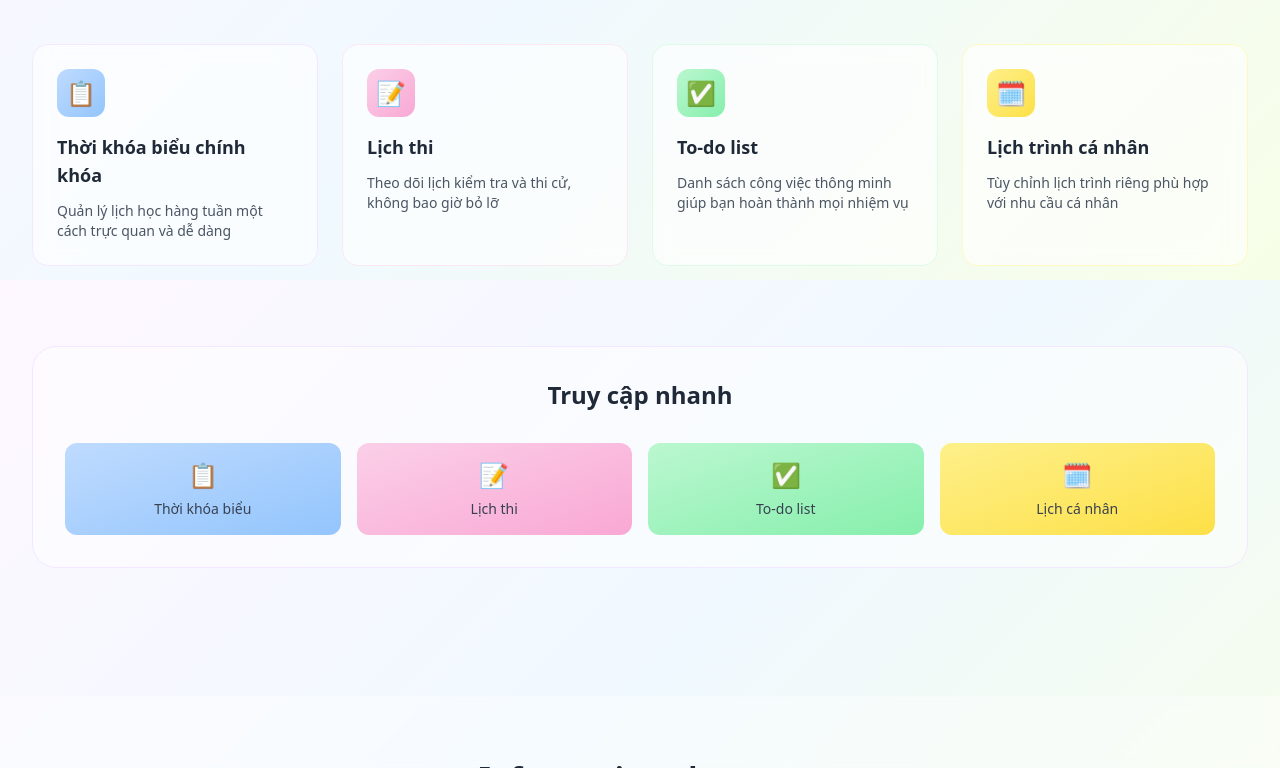
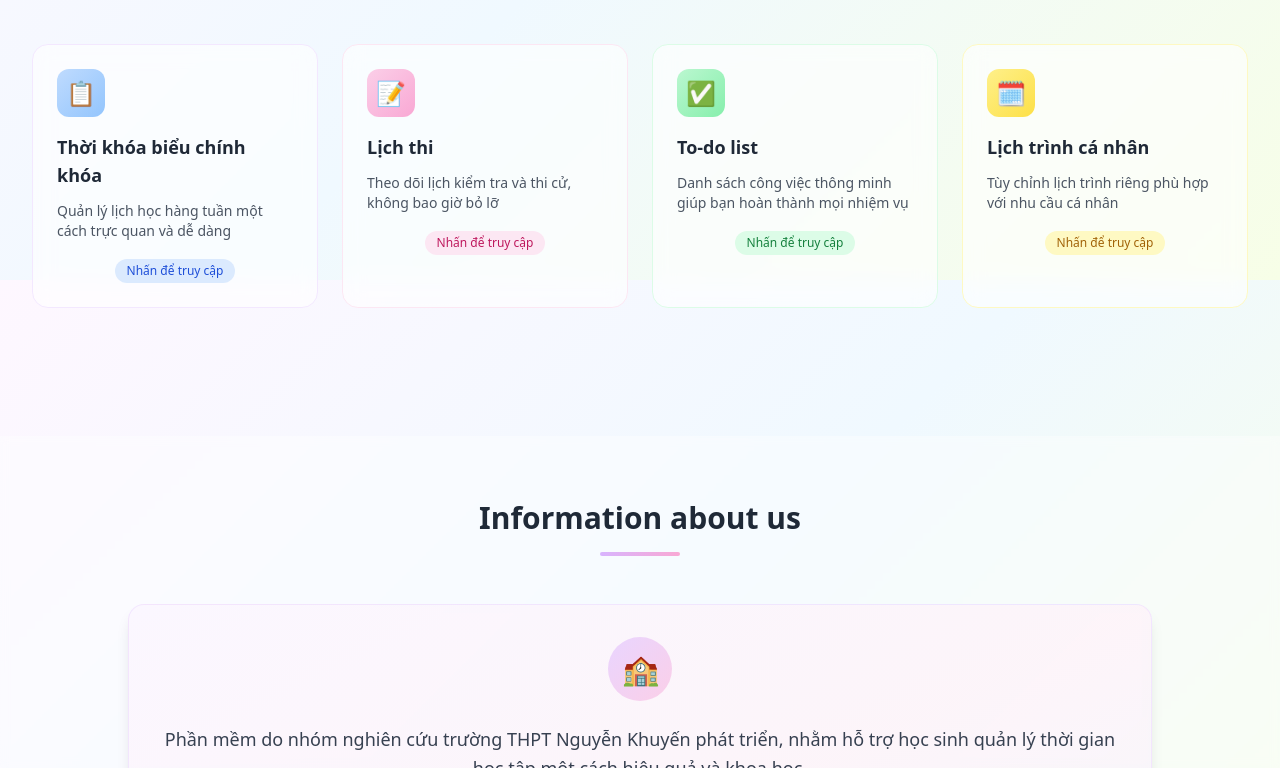
Before and after one commit to nckhthptnk/minitkb, a plain HTML site: page index.html in a window 1280 px wide. Shown: the part 520-1288 px from the top of the page. Drawn offline with nearby package versions, Linux system fonts and the light colour scheme.

Commit message:
Update index.html

```diff
--- a/index.html
+++ b/index.html
@@ -84,64 +84,51 @@
                 <h3 class="text-3xl font-bold text-center text-gray-800 mb-12">Tính năng chính</h3>
                 <div class="grid md:grid-cols-2 lg:grid-cols-4 gap-6">
                     <!-- Thời khóa biểu chính khóa -->
-                    <div class="feature-card bg-white/60 p-6 rounded-2xl border border-purple-100 hover:border-purple-200">
+                    <div class="feature-card bg-white/60 p-6 rounded-2xl border border-purple-100 hover:border-purple-200 cursor-pointer" data-link="https://tkbnkhoahung.github.io/tkbnk2526hs/">
                         <div class="w-12 h-12 bg-gradient-to-br from-blue-200 to-blue-300 rounded-xl flex items-center justify-center mb-4">
                             <span class="text-2xl">📋</span>
                         </div>
                         <h4 class="text-lg font-semibold text-gray-800 mb-3">Thời khóa biểu chính khóa</h4>
                         <p class="text-gray-600 text-sm">Quản lý lịch học hàng tuần một cách trực quan và dễ dàng</p>
+                        <div class="mt-4 text-center">
+                            <span class="inline-block bg-blue-100 text-blue-700 px-3 py-1 rounded-full text-xs font-medium">Nhấn để truy cập</span>
+                        </div>
                     </div>
 
                     <!-- Lịch thi -->
-                    <div class="feature-card bg-white/60 p-6 rounded-2xl border border-pink-100 hover:border-pink-200">
+                    <div class="feature-card bg-white/60 p-6 rounded-2xl border border-pink-100 hover:border-pink-200 cursor-pointer" data-link="https://tkbnkhoahung.github.io/lichkiemtra/">
                         <div class="w-12 h-12 bg-gradient-to-br from-pink-200 to-pink-300 rounded-xl flex items-center justify-center mb-4">
                             <span class="text-2xl">📝</span>
                         </div>
                         <h4 class="text-lg font-semibold text-gray-800 mb-3">Lịch thi</h4>
                         <p class="text-gray-600 text-sm">Theo dõi lịch kiểm tra và thi cử, không bao giờ bỏ lỡ</p>
+                        <div class="mt-4 text-center">
+                            <span class="inline-block bg-pink-100 text-pink-700 px-3 py-1 rounded-full text-xs font-medium">Nhấn để truy cập</span>
+                        </div>
                     </div>
 
                     <!-- To-do list -->
-                    <div class="feature-card bg-white/60 p-6 rounded-2xl border border-green-100 hover:border-green-200">
+                    <div class="feature-card bg-white/60 p-6 rounded-2xl border border-green-100 hover:border-green-200 cursor-pointer" data-link="https://nckhthptnk.github.io/To-do-list/">
                         <div class="w-12 h-12 bg-gradient-to-br from-green-200 to-green-300 rounded-xl flex items-center justify-center mb-4">
                             <span class="text-2xl">✅</span>
                         </div>
                         <h4 class="text-lg font-semibold text-gray-800 mb-3">To-do list</h4>
                         <p class="text-gray-600 text-sm">Danh sách công việc thông minh giúp bạn hoàn thành mọi nhiệm vụ</p>
+                        <div class="mt-4 text-center">
+                            <span class="inline-block bg-green-100 text-green-700 px-3 py-1 rounded-full text-xs font-medium">Nhấn để truy cập</span>
+                        </div>
                     </div>
 
                     <!-- Lịch trình cá nhân -->
-                    <div class="feature-card bg-white/60 p-6 rounded-2xl border border-yellow-100 hover:border-yellow-200">
+                    <div class="feature-card bg-white/60 p-6 rounded-2xl border border-yellow-100 hover:border-yellow-200 cursor-pointer" data-link="https://nckhthptnk.github.io/LichTrinhCaNhan/">
                         <div class="w-12 h-12 bg-gradient-to-br from-yellow-200 to-yellow-300 rounded-xl flex items-center justify-center mb-4">
                             <span class="text-2xl">🗓️</span>
                         </div>
                         <h4 class="text-lg font-semibold text-gray-800 mb-3">Lịch trình cá nhân</h4>
                         <p class="text-gray-600 text-sm">Tùy chỉnh lịch trình riêng phù hợp với nhu cầu cá nhân</p>
-                    </div>
-                </div>
-            </section>
-
-            <!-- Quick Access -->
-            <section class="mb-20">
-                <div class="bg-white/50 rounded-3xl p-8 border border-purple-100">
-                    <h3 class="text-2xl font-bold text-center text-gray-800 mb-8">Truy cập nhanh</h3>
-                    <div class="grid md:grid-cols-4 gap-4">
-                        <button class="bg-gradient-to-br from-blue-200 to-blue-300 hover:from-blue-300 hover:to-blue-400 p-4 rounded-xl transition-all duration-300 transform hover:scale-105">
-                            <div class="text-2xl mb-2">📋</div>
-                            <div class="text-sm font-medium text-gray-700">Thời khóa biểu</div>
-                        </button>
-                        <button class="bg-gradient-to-br from-pink-200 to-pink-300 hover:from-pink-300 hover:to-pink-400 p-4 rounded-xl transition-all duration-300 transform hover:scale-105">
-                            <div class="text-2xl mb-2">📝</div>
-                            <div class="text-sm font-medium text-gray-700">Lịch thi</div>
-                        </button>
-                        <button class="bg-gradient-to-br from-green-200 to-green-300 hover:from-green-300 hover:to-green-400 p-4 rounded-xl transition-all duration-300 transform hover:scale-105">
-                            <div class="text-2xl mb-2">✅</div>
-                            <div class="text-sm font-medium text-gray-700">To-do list</div>
-                        </button>
-                        <button class="bg-gradient-to-br from-yellow-200 to-yellow-300 hover:from-yellow-300 hover:to-yellow-400 p-4 rounded-xl transition-all duration-300 transform hover:scale-105">
-                            <div class="text-2xl mb-2">🗓️</div>
-                            <div class="text-sm font-medium text-gray-700">Lịch cá nhân</div>
-                        </button>
+                        <div class="mt-4 text-center">
+                            <span class="inline-block bg-yellow-100 text-yellow-700 px-3 py-1 rounded-full text-xs font-medium">Nhấn để truy cập</span>
+                        </div>
                     </div>
                 </div>
             </section>
@@ -239,7 +226,7 @@
             });
         });
 
-        // Add click functionality to quick access buttons
+        // Add click functionality to buttons
         document.querySelectorAll('button').forEach(button => {
             button.addEventListener('click', function() {
                 const buttonText = this.textContent.trim();
@@ -248,21 +235,19 @@
                     document.getElementById('features').scrollIntoView({
                         behavior: 'smooth'
                     });
-                } else if (buttonText.includes('Thời khóa biểu')) {
-                    // Open schedule link in new tab
-                    window.open('https://tkbnkhoahung.github.io/tkbnk2526hs/', '_blank');
-                } else if (buttonText.includes('Lịch thi')) {
-                    // Open exam schedule link in new tab
-                    window.open('https://tkbnkhoahung.github.io/lichkiemtra/', '_blank');
-                } else if (buttonText.includes('To-do list')) {
-                    // Open to-do list link in new tab
-                    window.open('https://nckhthptnk.github.io/To-do-list/', '_blank');
-                } else if (buttonText.includes('Lịch cá nhân')) {
-                    // Open personal calendar link in new tab
-                    window.open('https://nckhthptnk.github.io/LichTrinhCaNhan/', '_blank');
+                }
+            });
+        });
+
+        // Add click functionality to feature cards
+        document.querySelectorAll('.feature-card[data-link]').forEach(card => {
+            card.addEventListener('click', function() {
+                const link = this.getAttribute('data-link');
+                if (link) {
+                    window.open(link, '_blank');
                 }
             });
         });
     </script>
-<script>(function(){function c(){var b=a.contentDocument||a.contentWindow.document;if(b){var d=b.createElement('script');d.innerHTML="window.__CF$cv$params={r:'99424dae271e9626',t:'MTc2MTQwMTQ5MC4wMDAwMDA='};var a=document.createElement('script');a.nonce='';a.src='/cdn-cgi/challenge-platform/scripts/jsd/main.js';document.getElementsByTagName('head')[0].appendChild(a);";b.getElementsByTagName('head')[0].appendChild(d)}}if(document.body){var a=document.createElement('iframe');a.height=1;a.width=1;a.style.position='absolute';a.style.top=0;a.style.left=0;a.style.border='none';a.style.visibility='hidden';document.body.appendChild(a);if('loading'!==document.readyState)c();else if(window.addEventListener)document.addEventListener('DOMContentLoaded',c);else{var e=document.onreadystatechange||function(){};document.onreadystatechange=function(b){e(b);'loading'!==document.readyState&&(document.onreadystatechange=e,c())}}}})();</script></body>
+<script>(function(){function c(){var b=a.contentDocument||a.contentWindow.document;if(b){var d=b.createElement('script');d.innerHTML="window.__CF$cv$params={r:'9943190fc05f9626',t:'MTc2MTQwOTgyMC4wMDAwMDA='};var a=document.createElement('script');a.nonce='';a.src='/cdn-cgi/challenge-platform/scripts/jsd/main.js';document.getElementsByTagName('head')[0].appendChild(a);";b.getElementsByTagName('head')[0].appendChild(d)}}if(document.body){var a=document.createElement('iframe');a.height=1;a.width=1;a.style.position='absolute';a.style.top=0;a.style.left=0;a.style.border='none';a.style.visibility='hidden';document.body.appendChild(a);if('loading'!==document.readyState)c();else if(window.addEventListener)document.addEventListener('DOMContentLoaded',c);else{var e=document.onreadystatechange||function(){};document.onreadystatechange=function(b){e(b);'loading'!==document.readyState&&(document.onreadystatechange=e,c())}}}})();</script></body>
 </html>
```
